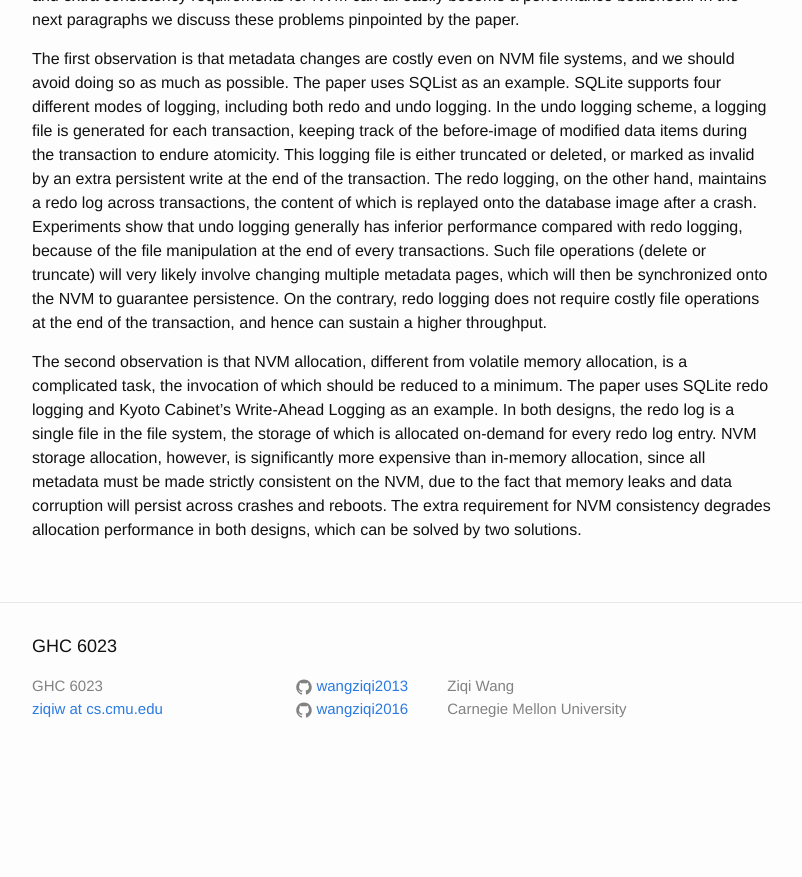
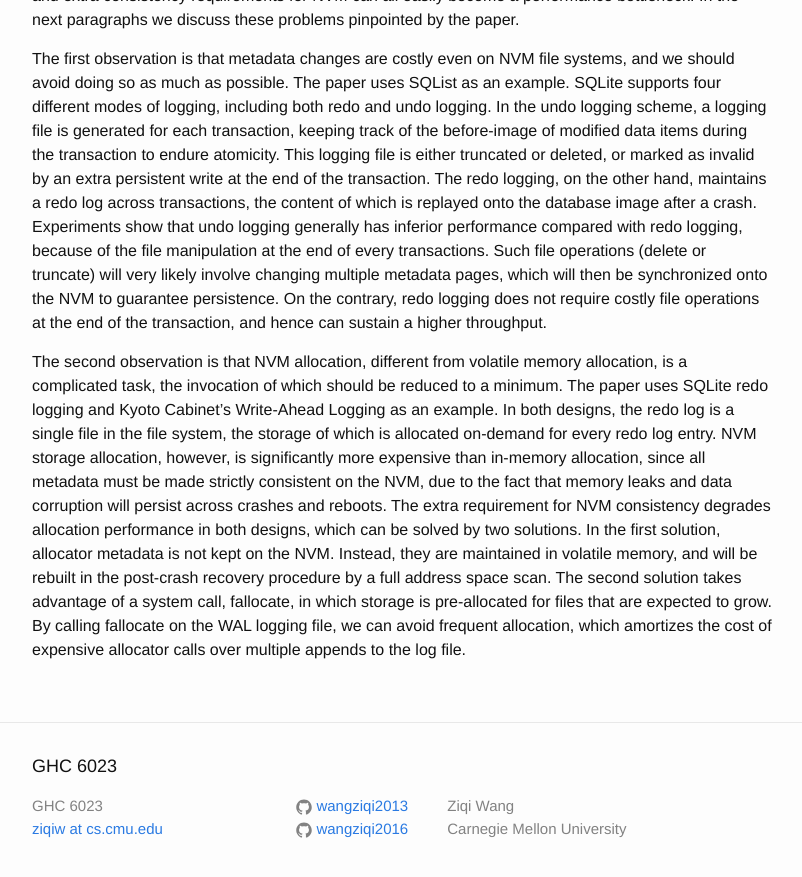
Before and after one commit to wangziqi2013/wangziqi2013.github.io, a Jekyll site: the page built from _posts/2019-10-25-flex.markdown, in a window 1280 px wide and 900 px high, scrolled down 877 px. Shown: the top 877 px of the window, without its empty margins (238-1040 px from the left). Built offline with Jekyll 4.4.1, drawn with Linux system fonts in a browser that asks for light colours; before the commit the page ends 1657 px from its top, so only the background shows below that.

Commit message:
Finish solution

```diff
--- a/_posts/2019-10-25-flex.markdown
+++ b/_posts/2019-10-25-flex.markdown
@@ -45,4 +45,8 @@ Logging as an example. In both designs, the redo log is a single file in the fil
 on-demand for every redo log entry. NVM storage allocation, however, is significantly more expensive than in-memory allocation,
 since all metadata must be made strictly consistent on the NVM, due to the fact that memory leaks and data corruption will
 persist across crashes and reboots. The extra requirement for NVM consistency degrades allocation performance in both
-designs, which can be solved by two solutions.
+designs, which can be solved by two solutions. In the first solution, allocator metadata is not kept on the NVM. Instead,
+they are maintained in volatile memory, and will be rebuilt in the post-crash recovery procedure by a full address space
+scan. The second solution takes advantage of a system call, fallocate, in which storage is pre-allocated for files that
+are expected to grow. By calling fallocate on the WAL logging file, we can avoid frequent allocation, which amortizes
+the cost of expensive allocator calls over multiple appends to the log file.
```
